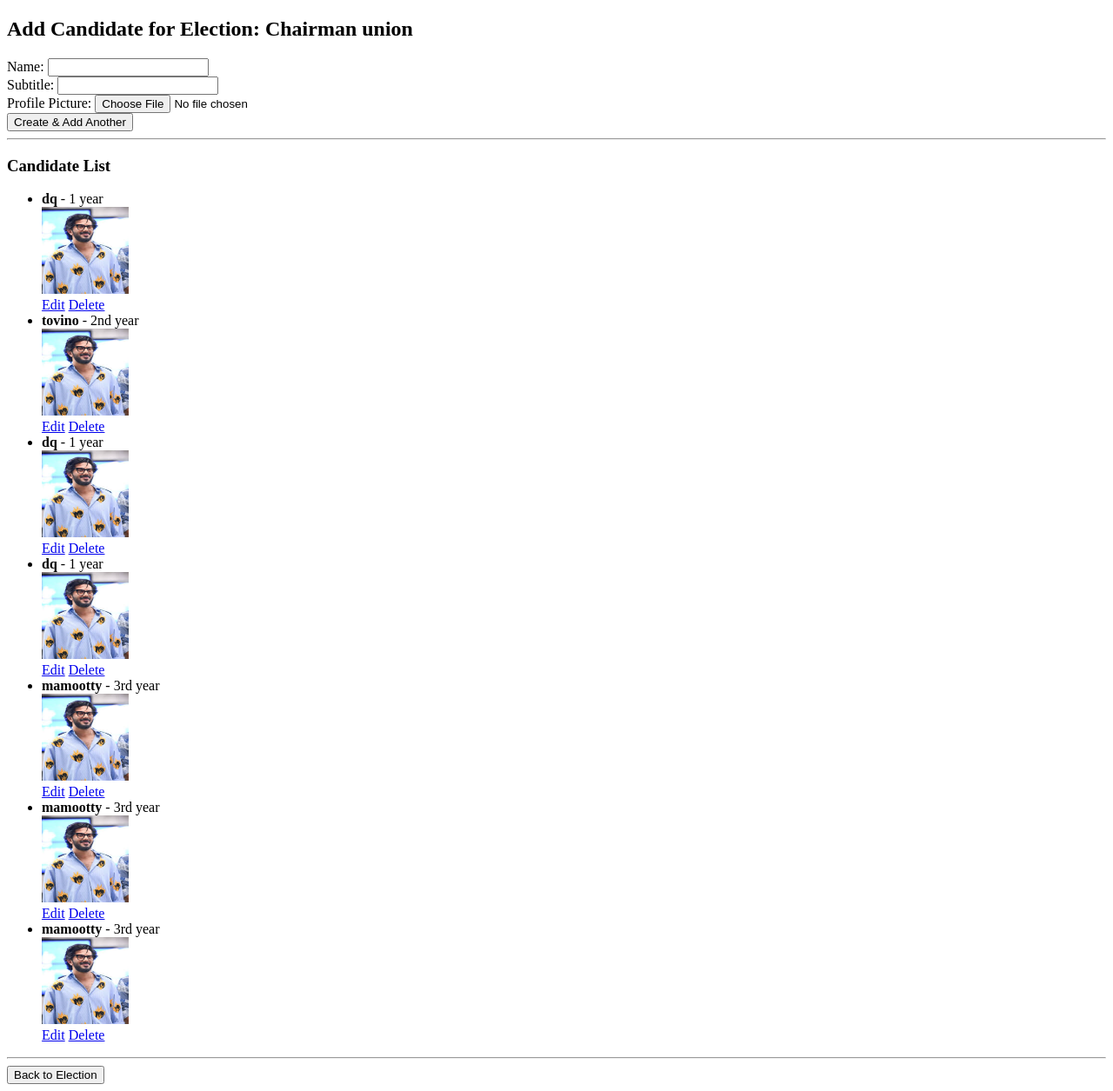
After one commit to muhdzaheermv/votesphere-e-voting, a Django app: page /elections/1/candidates/create/ in a window 1280 px wide. The commit adds this page. Shown: the whole page at 87% size. Run offline with Django 5.2, Linux system fonts and the light colour scheme; data comes from the database, SQL or seed files in the repository; both versions use the stored data as it was after the commit.

Commit message:
candidate created

```diff
--- a/vote/models.py
+++ b/vote/models.py
@@ -31,3 +31,12 @@ class Election(models.Model):
 
     def __str__(self):
         return f"{self.name} - {self.campaign.name}"
+
+class Candidate(models.Model):
+    election = models.ForeignKey(Election, on_delete=models.CASCADE)  # ✅ Link to Election
+    name = models.CharField(max_length=255)
+    subtitle = models.CharField(max_length=255, blank=True, null=True)
+    profile_picture = models.ImageField(upload_to="candidate_profiles/", blank=True, null=True)
+
+    def __str__(self):
+        return self.name
--- a/vote/templates/campaign_list.html
+++ b/vote/templates/campaign_list.html
@@ -20,6 +20,12 @@
                         {{ election.name }}
                         <a href="/elections/edit/{{ election.id }}/">Edit</a>
                         <a href="/elections/delete/{{ election.id }}/" onclick="return confirm('Are you sure you want to delete this election?');">Delete</a>
+
+                        <!-- ✅ Add Candidate Button -->
+                        <a href="/elections/{{ election.id }}/candidates/create/">
+                            <button>Add Candidate</button>
+                        </a>
+
                     </li>
                 {% empty %}
                     <li>No elections added</li>
--- /dev/null
+++ b/vote/templates/create_candidate.html
@@ -0,0 +1,64 @@
+<!DOCTYPE html>
+<html lang="en">
+<head>
+    <meta charset="UTF-8">
+    <title>Add Candidate</title>
+</head>
+<body>
+
+    <h2>Add Candidate for Election: {{ election.name }}</h2>
+
+    {% if error %}
+        <p style="color: red;">{{ error }}</p>
+    {% endif %}
+
+    {% if success %}
+        <p style="color: green;">{{ success }}</p>
+    {% endif %}
+
+    <form method="POST" enctype="multipart/form-data">
+        {% csrf_token %}
+
+        <label>Name:</label>
+        <input type="text" name="name" required><br>
+
+        <label>Subtitle:</label>
+        <input type="text" name="subtitle"><br>
+
+        <label>Profile Picture:</label>
+        <input type="file" name="profile_picture"><br>
+
+        <button type="submit" name="create_another">Create & Add Another</button>
+    </form>
+
+    <hr>
+
+    <h3>Candidate List</h3>
+
+    {% if candidates %}
+        <ul>
+            {% for candidate in candidates %}
+                <li>
+                    <strong>{{ candidate.name }}</strong> - {{ candidate.subtitle }}<br>
+                    {% if candidate.profile_picture %}
+                        <img src="{{ candidate.profile_picture.url }}" width="100" height="100"><br>
+                    {% endif %}
+
+                    <a href="/candidates/{{ candidate.id }}/edit/">Edit</a>
+                    <a href="/candidates/{{ candidate.id }}/delete/" onclick="return confirm('Are you sure you want to delete this candidate?');">Delete</a>
+                </li>
+            {% endfor %}
+        </ul>
+    {% else %}
+        <p>No candidates added yet.</p>
+    {% endif %}
+
+    <hr>
+
+    <!-- ✅ Back to Election Page -->
+    <a href="/elections/{{ election.id }}/">
+        <button>Back to Election</button>
+    </a>
+
+</body>
+</html>
--- a/vote/urls.py
+++ b/vote/urls.py
@@ -23,6 +23,11 @@ urlpatterns = [
     path("manager/<int:manager_id>/profile/", views.view_profile, name="view_profile"),
     path("manager/<int:manager_id>/profile/edit/", views.edit_profile, name="edit_profile"),
 
+    path("elections/<int:election_id>/candidates/create/", views.create_candidate, name="create_candidate"),
+    path("candidates/<int:candidate_id>/delete/", views.delete_candidate, name="delete_candidate"),
+    path("candidates/<int:candidate_id>/edit/", views.edit_candidate, name="edit_candidate"),
+
+
 
 
 ] + static(settings.MEDIA_URL, document_root=settings.MEDIA_ROOT)
--- a/vote/views.py
+++ b/vote/views.py
@@ -1,6 +1,6 @@
 
 from django.shortcuts import render, redirect,get_object_or_404
-from .models import ElectionManager,ElectionCampaign,Election
+from .models import ElectionManager,ElectionCampaign,Election,Candidate
 
 def index(request):
     return render(request, 'index.html')
@@ -178,3 +178,47 @@ def edit_profile(request, manager_id):
         return redirect("view_profile", manager_id=manager.id)
 
     return render(request, "edit_profile.html", {"manager": manager})
+
+def create_candidate(request, election_id):
+    election = get_object_or_404(Election, id=election_id)
+    candidates = Candidate.objects.filter(election=election)  # ✅ Fetch candidates for this election
+
+    if request.method == "POST":
+        name = request.POST.get("name")
+        subtitle = request.POST.get("subtitle")
+        profile_picture = request.FILES.get("profile_picture")
+
+        if not name:
+            return render(request, "create_candidate.html", {"error": "Name is required.", "election": election, "candidates": candidates})
+
+        candidate = Candidate(election=election, name=name, subtitle=subtitle, profile_picture=profile_picture)
+        candidate.save()
+
+        # ✅ If "Create and Add Another" was clicked, reload form
+        if "create_another" in request.POST:
+            return render(request, "create_candidate.html", {"election": election, "candidates": candidates, "success": "Candidate added!"})
+
+        return redirect(f"/elections/{election.id}/candidates/")  # ✅ Redirect to candidate list
+
+    return render(request, "create_candidate.html", {"election": election, "candidates": candidates})
+
+def delete_candidate(request, candidate_id):
+    candidate = get_object_or_404(Candidate, id=candidate_id)
+    election_id = candidate.election.id
+    candidate.delete()
+    return redirect(f"/elections/{election_id}/candidates/create/")
+
+def edit_candidate(request, candidate_id):
+    candidate = get_object_or_404(Candidate, id=candidate_id)
+
+    if request.method == "POST":
+        candidate.name = request.POST.get("name")
+        candidate.subtitle = request.POST.get("subtitle")
+
+        if request.FILES.get("profile_picture"):
+            candidate.profile_picture = request.FILES.get("profile_picture")
+
+        candidate.save()
+        return redirect(f"/elections/{candidate.election.id}/candidates/create/")
+
+    return render(request, "edit_candidate.html", {"candidate": candidate})
```
Also changed, not shown: vote/templates/edit_candidate.html (added, +38 -0 lines), db.sqlite3, media/candidate_profiles/Screenshot_2025-02-23_150648.png (added), media/candidate_profiles/Screenshot_2025-02-23_150648_8arYCnU.png (added), media/candidate_profiles/Screenshot_2025-02-23_150648_8sEDZit.png (added), media/candidate_profiles/Screenshot_2025-02-23_150648_CCq87cK.png (added), media/candidate_profiles/Screenshot_2025-02-23_150648_F9Qfn8s.png (added), media/candidate_profiles/Screenshot_2025-02-23_150648_FYCtoHj.png (added), media/candidate_profiles/Screenshot_2025-02-23_150648_i7k3Ihi.png (added), media/candidate_profiles/Screenshot_2025-02-23_150648_oEpBbbB.png (added), media/candidate_profiles/Screenshot_2025-02-23_150648_uSjmN2B.png (added), media/profiles/Screenshot_2025-02-23_150648_V5B52Ir.png (added), vote/migrations/0004_candidate.py (added).
